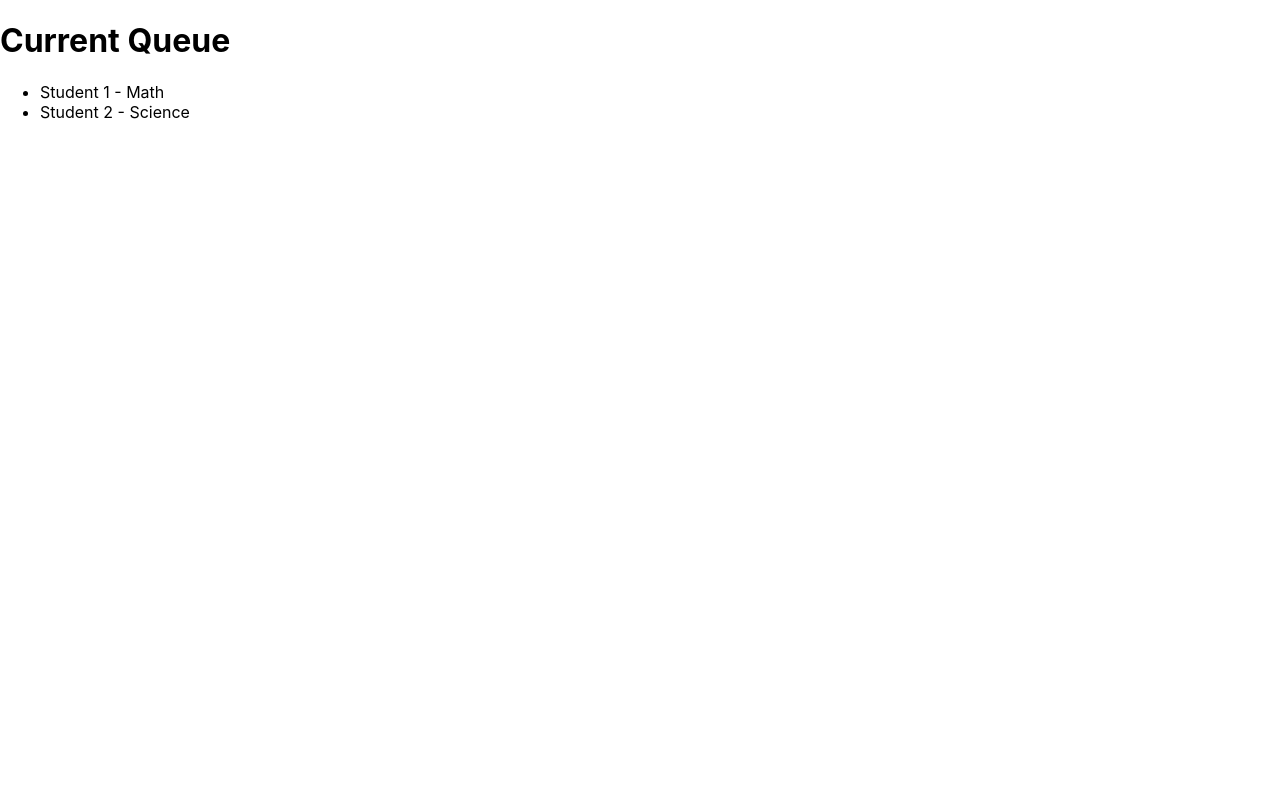
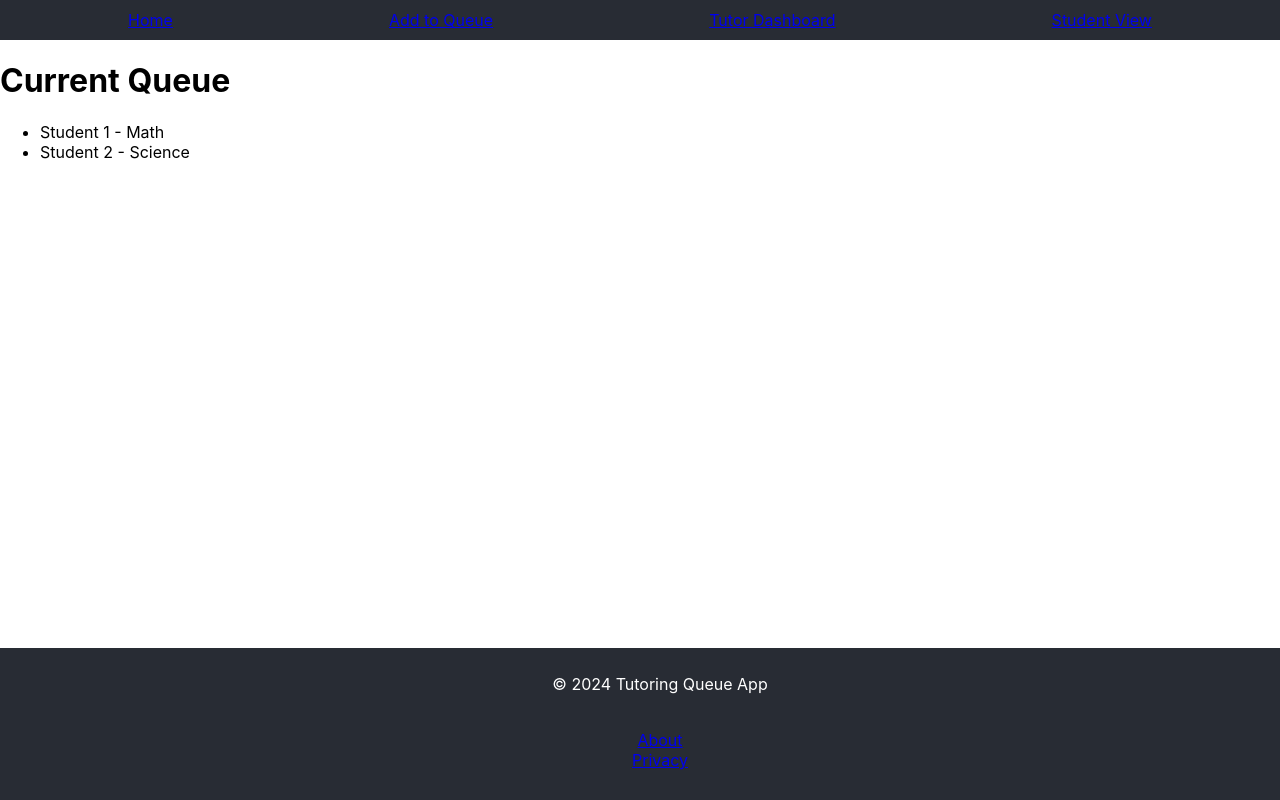
Before and after one commit to DanielH987/tutoring-queue, a React (Create React App) app: page / in a window 1280 px wide. Built offline with nearby package versions, Linux system fonts and the light colour scheme.

Commit message:
feat: Add About, Privacy, Header, and Footer components, and update routing

```diff
--- a/src/App.js
+++ b/src/App.js
@@ -1,18 +1,30 @@
+import React from 'react';
 import { BrowserRouter as Router, Route, Routes } from 'react-router-dom';
+import Header from './components/Header';
+import Footer from './components/Footer';
 import Queue from './components/Queue';
 import AddToQueue from './components/AddToQueue';
 import TutorDashboard from './components/TutorDashboard';
 import StudentView from './components/StudentView';
+import About from './components/About';
+import Privacy from './components/Privacy';
 
 function App() {
   return (
-    <Router>
+    <Router> {/* Ensure the entire app is wrapped in Router */}
+      <div className="App">
+        <Header />
         <Routes>
           <Route path="/" element={<Queue />} />
           <Route path="/add" element={<AddToQueue />} />
           <Route path="/tutor" element={<TutorDashboard />} />
           <Route path="/student" element={<StudentView />} />
+          <Route path="/about" element={<About />} />
+          <Route path="/privacy" element={<Privacy />} />
+          <Route path="*" element={<h1>Page Not Found</h1>} /> {/* Fallback route */}
         </Routes>
+        <Footer />
+      </div>
     </Router>
   );
 }
```
Lines whose indentation alone changed are shown as unchanged.
